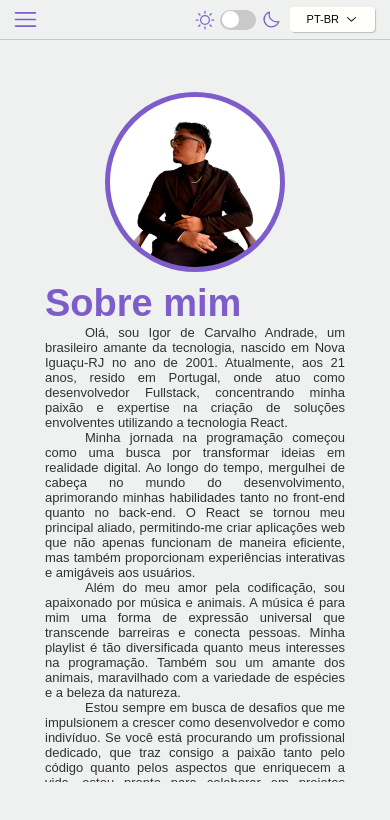
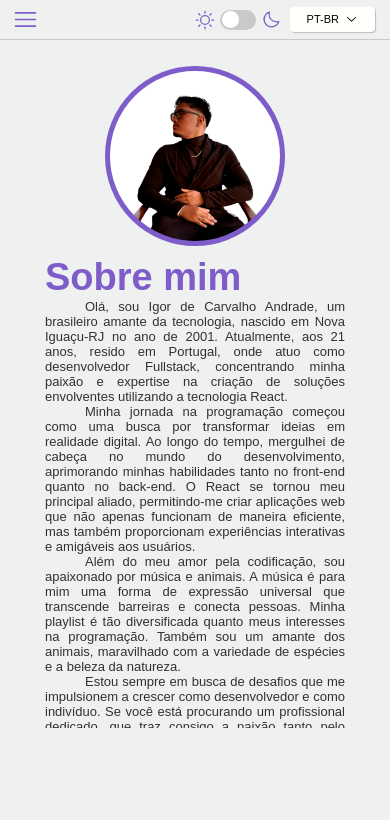
Before and after one commit to rogiandrade/Portfolio, a React (Vite) app in the folder web/: page /about in a window 390 px wide. Shown: the top 820 px of the page. Built offline with nearby package versions, Linux system fonts and the light colour scheme.

Commit message:
responsive fix

```diff
--- a/web/src/styles/pages styles/about.css
+++ b/web/src/styles/pages styles/about.css
@@ -81,12 +81,14 @@
 
 @media screen and (max-width: 480px) {
     .about{
+        margin-top: 20px;
+        align-items: start;
         height: 94vh;
     }
     .aboutBox {
         flex-flow: column;
         width: 90%;
-        height: 90%;
+        height: 85%;
         gap: 10px;
     }
 
--- a/web/src/styles/pages styles/projects.css
+++ b/web/src/styles/pages styles/projects.css
@@ -175,9 +175,10 @@
 @media screen and (max-width: 480px) {
     .projectsBox{
         width: 90%;
-        justify-content: center;
+        justify-content: start;
         gap: 20px
     }
+
     .projectsHeader {
         padding: 10px;
     }
```
